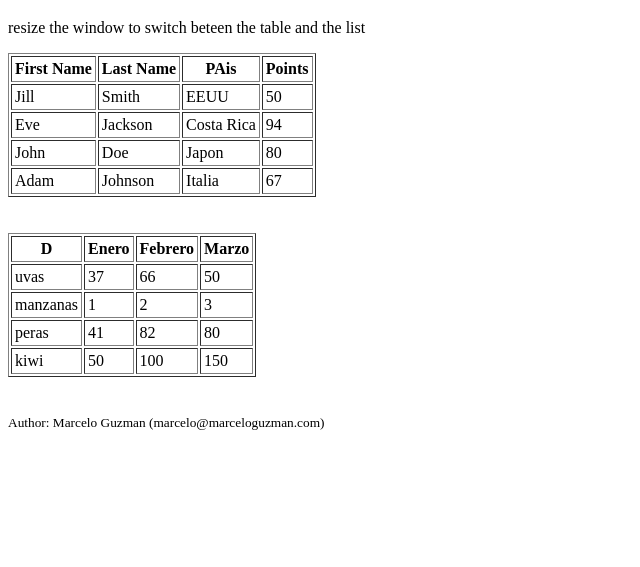
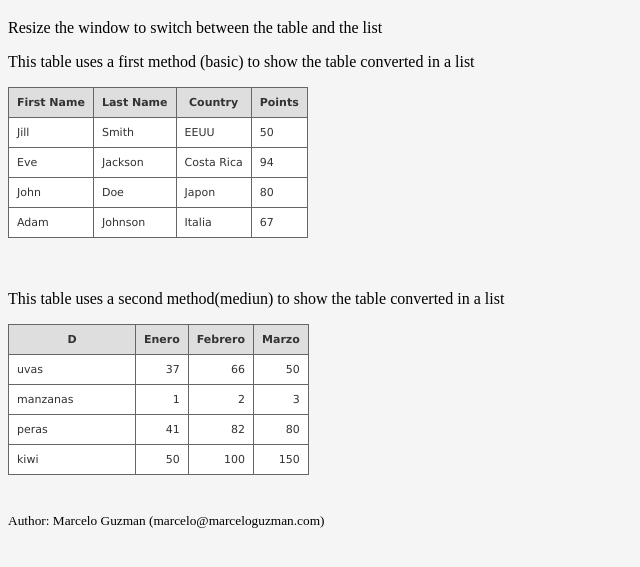
Before and after one commit to marceloguzman/table2list, a plain HTML site: page index.html in a window 1280 px wide. Shown: the part 61-628 px from the top of the page, without its empty margins (0-640 px from the left). Drawn offline with nearby package versions, Linux system fonts and the light colour scheme.

Commit message:
small changes on styling

```diff
--- a/index.html
+++ b/index.html
@@ -30,14 +30,17 @@
 
 
 <h1>table2list script</h1>
-<p>resize the window to switch beteen the table and the list</p>
+<p>Resize the window to switch between the table and the list</p>
 
-	<table border="1" cellpadding="3" class="table2list" id="myTable">
+
+<p>This table uses a first method (basic) to show the table converted in a list</p>
+
+	<table border="1" cellpadding="3" class="table2list tabla" id="myTable">
 		<thead>
 			<tr>
 				<th>First Name</th>
 				<th>Last Name</th>
-				<th>PAis</th>
+				<th>Country</th>
 				<th>Points</th>
 			</tr>
 		</thead>
@@ -74,9 +77,12 @@
 	<br>
 
 
-	<table border="1" cellpadding="3" class="table2list" id="myTable2">
+
+	<p>This table uses a second method(mediun) to show the table converted in a list</p>
+
+	<table border="1" cellpadding="3" class="table2list tabla" id="myTable2">
 		<thead>
-			<tr>
+			<tr >
 				<th>D</th>
 				<th>Enero</th>
 				<th>Febrero</th>
@@ -84,25 +90,25 @@
 			</tr>
 		</thead>
 		<tbody>
-			<tr>
+			<tr class ="numbers">
 				<td>uvas</td>
 				<td>37</td>
 				<td>66</td>
 				<td>50</td>
 			</tr>
-			<tr>
+			<tr class ="numbers">
 				<td>manzanas</td>
 				<td>1</td>
 				<td>2</td>
 				<td>3</td>
 			</tr>
-			<tr>
+			<tr class ="numbers">
 				<td>peras</td>
 				<td>41</td>
 				<td>82</td>
 				<td>80</td>
 			</tr>
-			<tr>
+			<tr class ="numbers">
 				<td>kiwi</td>
 				<td>50</td>
 				<td>100</td>
--- a/table2list.css
+++ b/table2list.css
@@ -7,6 +7,8 @@
    **************************************** */
 
 
+/* -------- for use with the table2list script -------------------------- */
+
 .table2list{
 display: table;
 }
@@ -14,7 +16,6 @@ display: table;
 .table2list_result{
 display: none;
 }
-
 
 
 @media only screen and (max-width: 600px) {
@@ -28,3 +29,44 @@ display: none;
 	}
 
 }
+
+/* ---------------------------------------------------------------------- */
+
+
+
+body{
+background-color: #f5f5f5;
+
+}
+
+table.tabla {
+	font-family: verdana,arial,sans-serif;
+	font-size:11px;
+	color:#333333;
+	border-width: 1px;
+	border-color: #666666;
+	border-collapse: collapse;
+}
+table.tabla th {
+	border-width: 1px;
+	padding: 8px;
+	border-style: solid;
+	border-color: #666666;
+	background-color: #dedede;
+}
+table.tabla td {
+	border-width: 1px;
+	padding: 8px;
+	border-style: solid;
+	border-color: #666666;
+	background-color: #ffffff;
+}
+
+.numbers {
+text-align: right;
+}
+
+.numbers td:first-child {
+text-align: left;
+width: 110px;
+}
```
